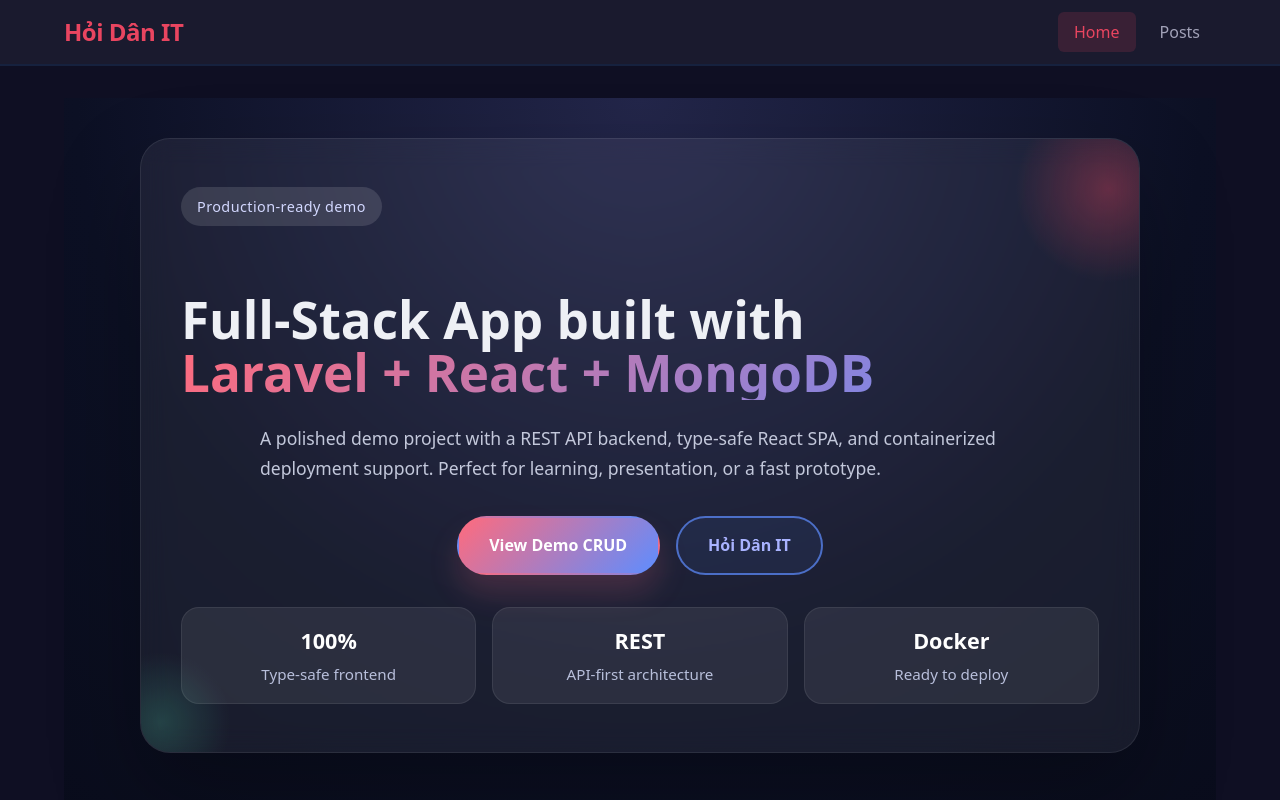
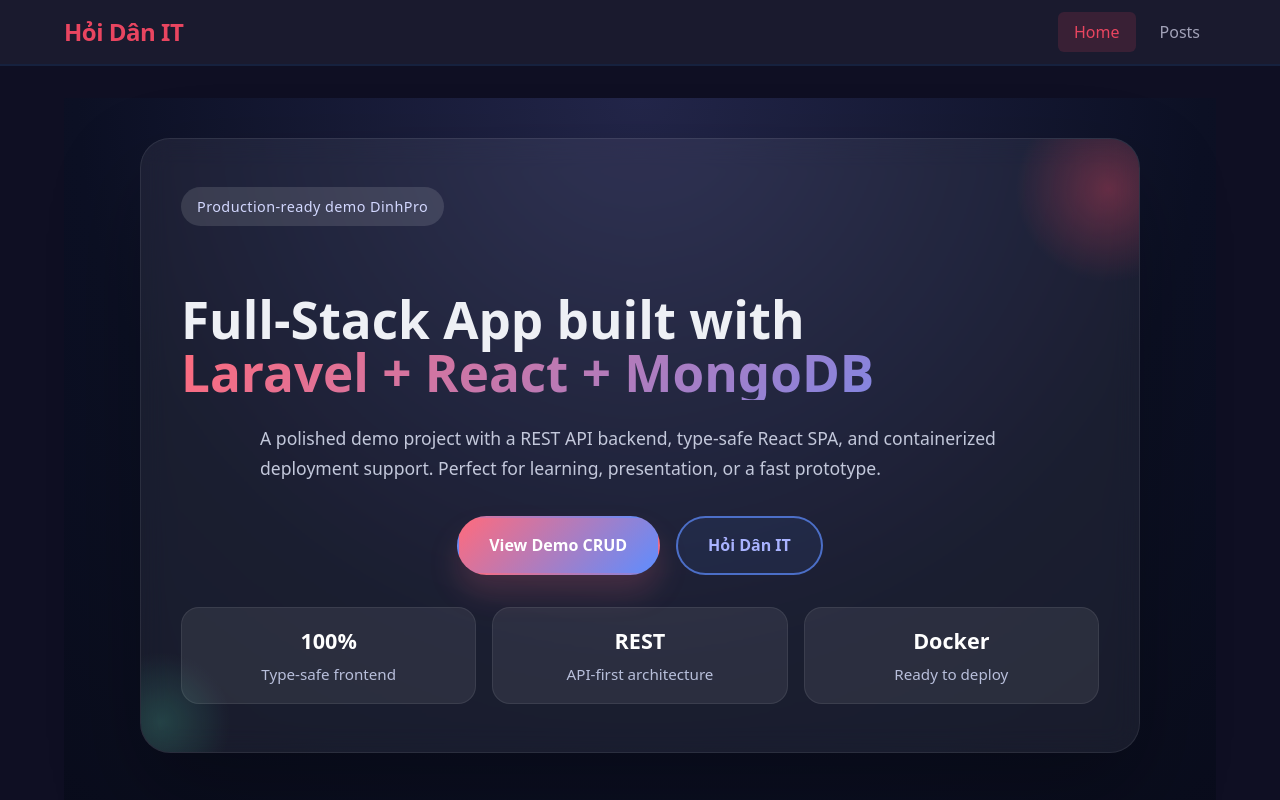
Before and after one commit to TranVanDinh15/demo-vps-frontend-public, a React (Vite) app: page / in a window 1280 px wide. Shown: the top 800 px of the page. Built offline with nearby package versions, Linux system fonts and the light colour scheme; no server answers.

Commit message:
changeHomePage

```diff
--- a/src/pages/HomePage.tsx
+++ b/src/pages/HomePage.tsx
@@ -5,7 +5,7 @@ function HomePage() {
   return (
     <div className="home">
       <section className="hero">
-        <div className="hero-badge">Production-ready demo</div>
+        <div className="hero-badge">Production-ready demo DinhPro</div>
         <h1 className="hero-title">
           Full-Stack App built with
           <span className="hero-highlight"> Laravel + React + MongoDB</span>
```
